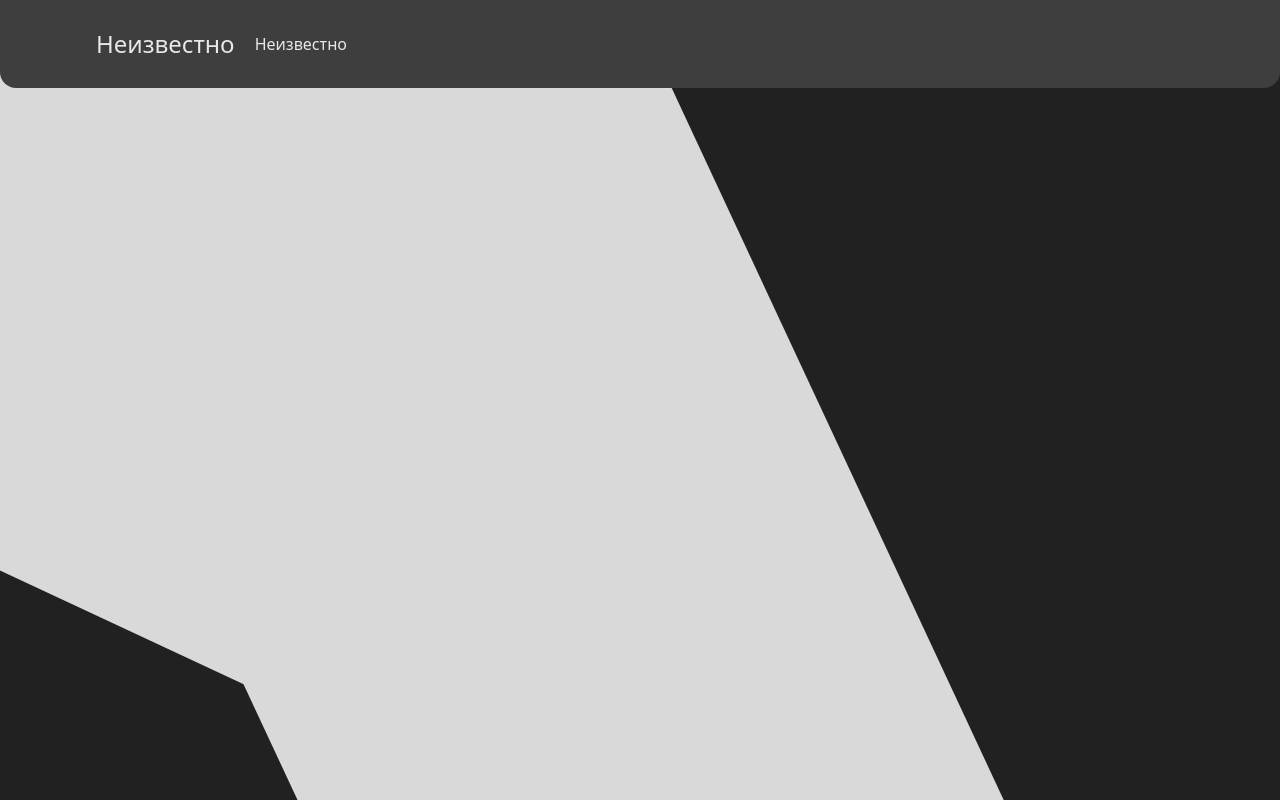
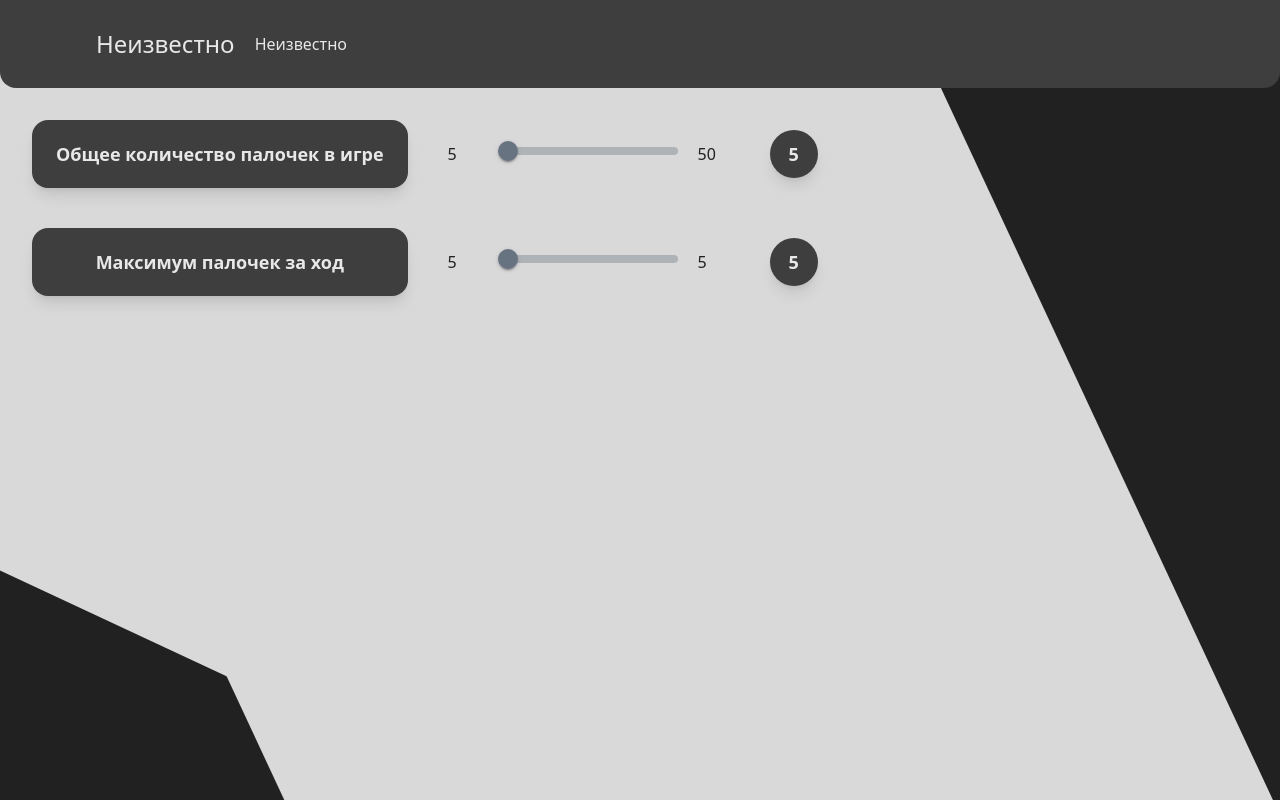
Before and after one commit to DimaTortik2/Game-of-Sticks, a React (Vite) app: page /preset in a window 1280 px wide. Built offline with nearby package versions, Linux system fonts and the light colour scheme; some icons are missing.

Commit message:
add template for presettings

```diff
--- a/package.json
+++ b/package.json
@@ -14,6 +14,7 @@
     "@emotion/styled": "^11.14.1",
     "@mui/icons-material": "^7.2.0",
     "@mui/material": "^7.2.0",
+    "@mui/x-charts": "^8.9.0",
     "@tailwindcss/vite": "^4.1.11",
     "jotai": "^2.12.5",
     "js-cookie": "^3.0.5",
--- /dev/null
+++ b/src/features/presettings/fasade/presseting-form-mode-1.tsx
@@ -0,0 +1,74 @@
+import { useEffect, useState } from 'react'
+import { PresettingSlider } from '../ui/presetting-slider'
+import { PresettingItem } from '../ui/presseting-item'
+import type { ISliderState } from '../model/interfaces/sliders.interface'
+import { makeHandleSliderChange } from '../model/helpers/make-handle-slider-change'
+
+export function PressetingFormMode1() {
+	const [allCountSlider, setAllCountSlider] = useState<ISliderState>(5)
+	const [maxPerStepSlider, setMaxPerStepSlider] = useState<ISliderState>(5)
+	// const [sliderRangeState, setSliderRangeState] = useState<ISliderRangeState>([
+	// 	5, 50,
+	// ])
+
+	useEffect(() => {
+		if (maxPerStepSlider > allCountSlider) setMaxPerStepSlider(allCountSlider)
+	}, [allCountSlider])
+	// to fix a bug between two sliders
+
+	return (
+		<div className='flex flex-col gap-10'>
+			<PresettingItem
+				title='Общее количество палочек в игре'
+				min={5}
+				max={50}
+				slider={
+					<PresettingSlider
+						onChange={makeHandleSliderChange({
+							setSliderState: setAllCountSlider,
+						})}
+						value={allCountSlider}
+						min={5}
+						max={50}
+						step={1}
+					/>
+				}
+				rightCount={allCountSlider}
+			/>
+
+			<PresettingItem
+				title='Максимум палочек за ход'
+				min={5}
+				max={allCountSlider}
+				slider={
+					<PresettingSlider
+						onChange={makeHandleSliderChange({
+							setSliderState: setMaxPerStepSlider,
+						})}
+						value={maxPerStepSlider}
+						min={5}
+						max={allCountSlider}
+						step={1}
+					/>
+				}
+				rightCount={maxPerStepSlider}
+			/>
+
+			{/* <PresettingItem
+				min={5}
+				max={50}
+				slider={
+					<PresettingSlider
+						onChange={handleSliderChange}
+						value={sliderRangeState}
+						min={5}
+						max={50}
+						step={1}
+					/>
+				}
+				leftCount={sliderRangeState[0]}
+				rightCount={sliderRangeState[1]}
+			/> */}
+		</div>
+	)
+}
--- /dev/null
+++ b/src/features/presettings/index.ts
@@ -0,0 +1 @@
+export {PressetingFormMode1} from './fasade/presseting-form-mode-1'
--- /dev/null
+++ b/src/features/presettings/model/helpers/make-handle-slider-change.tsx
@@ -0,0 +1,19 @@
+export const makeHandleSliderChange = ({
+	setSliderState,
+	setSliderRangeState,
+}: {
+	setSliderState?: React.Dispatch<React.SetStateAction<number>>
+	setSliderRangeState?: React.Dispatch<React.SetStateAction<number[]>>
+}) => {
+	return (_: Event, newValue: number | number[]) => {
+		if (typeof newValue === 'number' && setSliderState) {
+			setSliderState(newValue)
+			return
+		}
+		if (Array.isArray(newValue) && setSliderRangeState) {
+			const [left, right] = newValue
+
+			if (left < right) setSliderRangeState(newValue)
+		}
+	}
+}
--- /dev/null
+++ b/src/features/presettings/model/interfaces/sliders.interface.ts
@@ -0,0 +1,2 @@
+export type ISliderState = number
+export type ISliderRangeState = ISliderState[]
--- /dev/null
+++ b/src/features/presettings/ui/presetting-slider.tsx
@@ -0,0 +1,29 @@
+import Slider  from '@mui/material/Slider'
+import { styled } from '@mui/material/styles'
+
+export const PresettingSlider = styled(Slider)({
+	color: '#687382',
+	height: 8,
+	'& .MuiSlider-track': {
+		border: 'none',
+	},
+	'& .MuiSlider-valueLabel': {
+		lineHeight: 1.2,
+		fontSize: 12,
+		background: 'unset',
+		padding: 0,
+		width: 32,
+		height: 32,
+		borderRadius: '50% 50% 50% 0',
+		backgroundColor: '#687382',
+		transformOrigin: 'bottom left',
+		transform: 'translate(50%, -100%) rotate(-45deg) scale(0)',
+		'&::before': { display: 'none' },
+		'&.MuiSlider-valueLabelOpen': {
+			transform: 'translate(50%, -100%) rotate(-45deg) scale(1)',
+		},
+		'& > *': {
+			transform: 'rotate(45deg)',
+		},
+	},
+})
--- /dev/null
+++ b/src/features/presettings/ui/presseting-item.tsx
@@ -0,0 +1,38 @@
+import type { ReactNode } from 'react'
+
+export function PresettingItem({
+	slider,
+	min,
+	max,
+	leftCount,
+	rightCount,
+	title,
+}: {
+	slider: ReactNode
+	min: number
+	max: number
+	leftCount?: number
+	rightCount: number
+	title: string
+}) {
+	return (
+		<div className=' flex gap-10 items-center'>
+			<div className=' bg-[#3e3e3e] text-[#e8e8e8] w-full max-w-md px-6 py-5 rounded-2xl text-lg font-semibold shadow-lg flex items-center justify-center'>
+				{title}
+			</div>
+			{leftCount && (
+				<div className='bg-[#3e3e3e] text-[#e8e8e8] w-12 h-12 p-6 rounded-full text-lg font-semibold shadow-lg flex items-center justify-center'>
+					{leftCount}
+				</div>
+			)}
+			<div className=' flex items-center text-[#212121]'>
+				<p className='mr-7 min-w-[2rem]'>{min}</p>
+				<div className='w-[170px]'>{slider}</div>
+				<p className='ml-5 min-w-[2rem]'>{max}</p>
+			</div>
+			<div className='bg-[#3e3e3e] text-[#e8e8e8] w-12 h-12 p-6 rounded-full text-lg font-semibold shadow-lg flex items-center justify-center'>
+				{rightCount}
+			</div>
+		</div>
+	)
+}
--- a/src/main.tsx
+++ b/src/main.tsx
@@ -4,7 +4,7 @@ import './index.css'
 import { BrowserRouter, Routes, Route } from 'react-router'
 import { TestPage } from './pages/test-page'
 import { MainMenuPage } from './pages/main-menu/fasade/main-menu-page'
-import { PresettingsPage } from './pages/presettings/ui/presittings-page'
+import { PresettingsPage } from './pages/presettings/fasade/presittings-page'
 
 createRoot(document.getElementById('root')!).render(
 	<StrictMode>
--- a/src/pages/presettings/ui/presittings-page.tsx
+++ b/src/pages/presettings/fasade/presittings-page.tsx
@@ -1,4 +1,5 @@
 import { getGameModeDataFromCookies } from '../../../app/helpers/get-game-mode-data-from-cookies'
+import { PressetingFormMode1 } from '../../../features/presettings'
 import { Header } from '../../../widgets/header'
 
 export function PresettingsPage() {
@@ -17,14 +18,18 @@ export function PresettingsPage() {
 				style={{ left: '-30%', top: '-100%' }} // Точная настройка позиции
 			></div>
 			<div
-				className='absolute bg-[#d9d9d9] w-[50%] h-[300%] transform -rotate-[25deg]'
+				className='absolute bg-[#d9d9d9] w-[70%] h-[300%] transform -rotate-[25deg]'
 				style={{ left: '20%', top: '-70%' }} // Точная настройка позиции
 			></div>
 
-			<Header modeDesc={modeDesc} modeName={modeName} />
+			{/* Контент страницы */}
+			<div className='h-screen w-screen'>
+				<Header modeDesc={modeDesc} modeName={modeName} />
 
-			{/* Контент страницы */}
-			<main className='relative z-10 w-full max-w-[1500px] h-full p-8 flex justify-center gap-16'></main>
+				<main className='relative z-10 w-full max-w-[1500px] h-auto p-8 flex justify-start gap-16'>
+					<PressetingFormMode1 />
+				</main>
+			</div>
 		</div>
 	)
 }
--- a/src/widgets/header/ui/header.tsx
+++ b/src/widgets/header/ui/header.tsx
@@ -10,7 +10,7 @@ export function Header({
 	modeDesc?: string
 }) {
 	return (
-		<div className='w-full fixed top-0 p-7 bg-[#3E3E3E] rounded-b-2xl flex items-center gap-5 z-50'>
+		<div className='w-full relative top-0 p-7 bg-[#3E3E3E] rounded-b-2xl flex items-center gap-5 z-50'>
 			<Link to={'/'}>
 				<IconButton icon={<ArrowBackIcon />} />
 			</Link>
```
Also changed, not shown: src/pages/main-menu/fasade/main-menu-page.tsx (indentation only), 1 other file (tests, documents, lock files or other folders).
